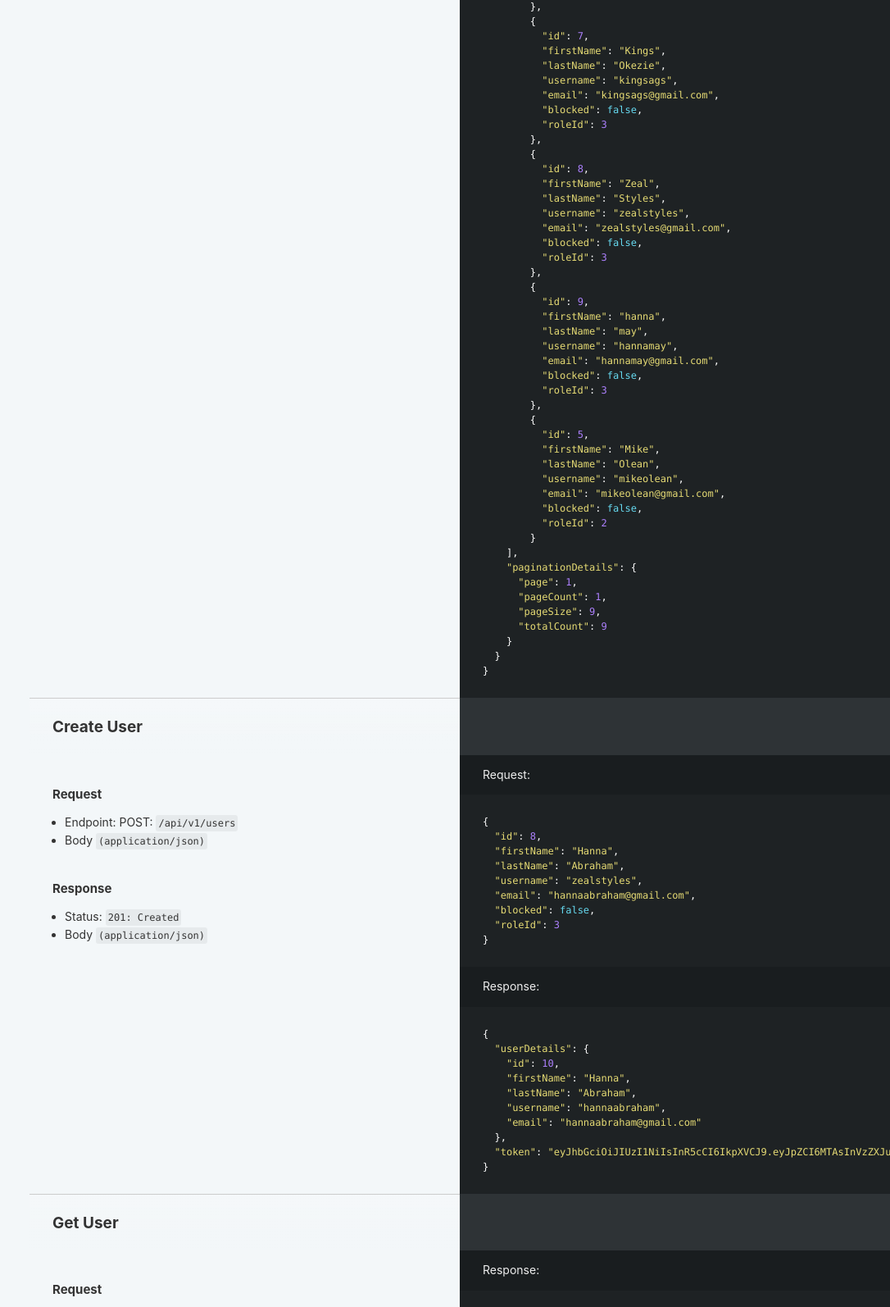
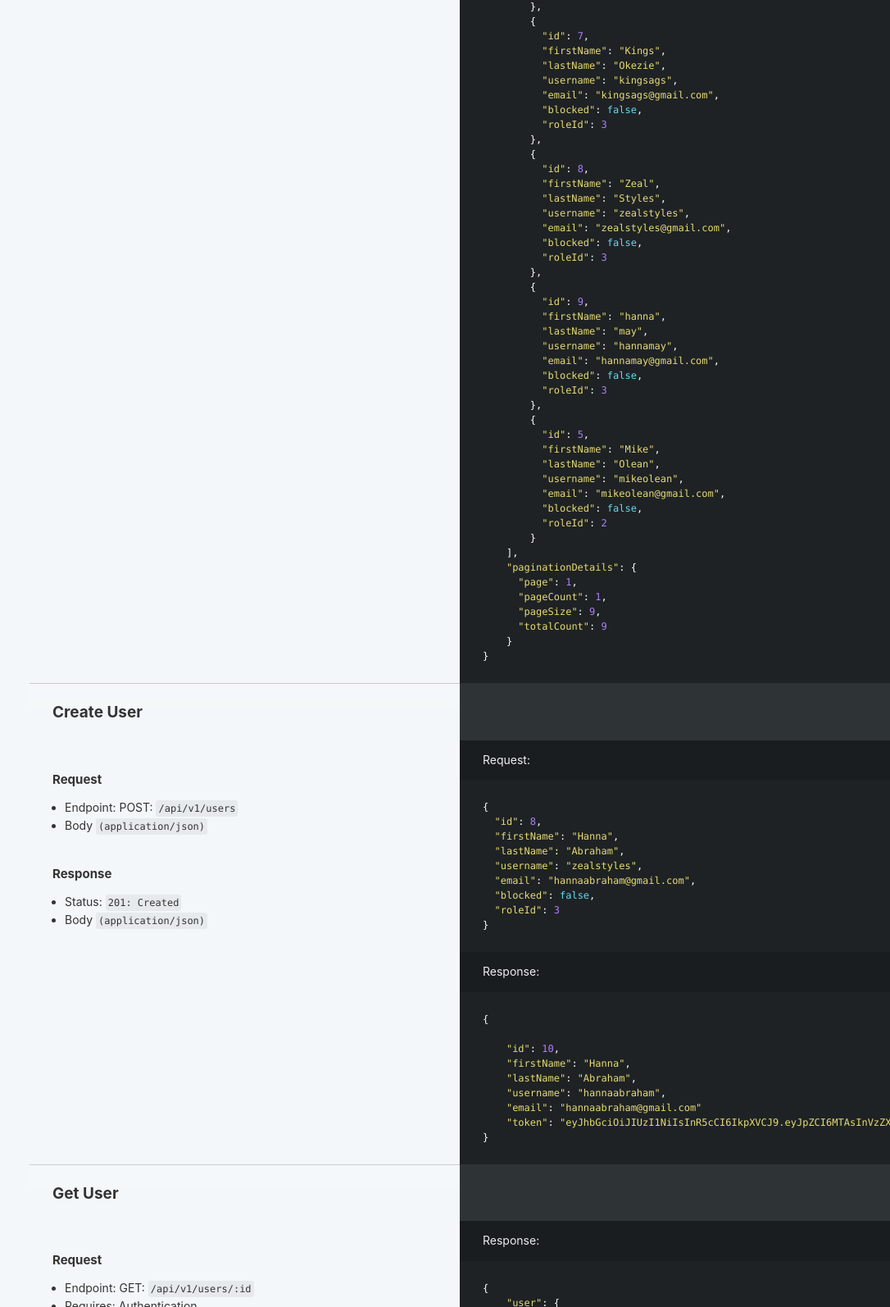
Before and after one commit to Hector101/e-Document-Manager, a website: page client/index.html in a window 1280 px wide. Shown: the part 3191-4785 px from the top of the page at 82% size, without its empty margins (194-1280 px from the left). Drawn offline with Linux system fonts and the light colour scheme.

Commit message:
chore(implement-feedback): fix slate documentation issue

```diff
--- a/client/index.html
+++ b/client/index.html
@@ -429,8 +429,8 @@
 <blockquote>
 <p>Sample JSON structured response:</p>
 </blockquote>
-<pre class="highlight javascript tab-javascript"><code><span class="s2">"pagination"</span><span class="p">:</span> <span class="p">{</span>
-    <span class="s2">"documets"</span><span class="p">:</span> <span class="p">[</span>
+<pre class="highlight javascript tab-javascript"><code><span class="s2"></span><span class="p"></span> <span class="p">{</span>
+    <span class="s2">"users"</span><span class="p">:</span> <span class="p">[</span>
         <span class="p">{</span>
           <span class="s2">"id"</span><span class="p">:</span> <span class="mi">1</span><span class="p">,</span>
           <span class="s2">"firstName"</span><span class="p">:</span> <span class="s2">"Mighty"</span><span class="p">,</span>
@@ -519,7 +519,6 @@
       <span class="s2">"pageSize"</span><span class="p">:</span> <span class="mi">9</span><span class="p">,</span>
       <span class="s2">"totalCount"</span><span class="p">:</span> <span class="mi">9</span>
     <span class="p">}</span>
-  <span class="p">}</span>
 <span class="p">}</span>
 </code></pre><h3 id='request'>Request</h3>
 <ul>
@@ -568,14 +567,13 @@
 <p>Response:</p>
 </blockquote>
 <pre class="highlight javascript tab-javascript"><code><span class="p">{</span>
-  <span class="s2">"userDetails"</span><span class="p">:</span> <span class="p">{</span>
+
     <span class="s2">"id"</span><span class="p">:</span> <span class="mi">10</span><span class="p">,</span>
     <span class="s2">"firstName"</span><span class="p">:</span> <span class="s2">"Hanna"</span><span class="p">,</span>
     <span class="s2">"lastName"</span><span class="p">:</span> <span class="s2">"Abraham"</span><span class="p">,</span>
     <span class="s2">"username"</span><span class="p">:</span> <span class="s2">"hannaabraham"</span><span class="p">,</span>
     <span class="s2">"email"</span><span class="p">:</span> <span class="s2">"hannaabraham@gmail.com"</span>
-  <span class="p">},</span>
-  <span class="s2">"token"</span><span class="p">:</span> <span class="s2">"eyJhbGciOiJIUzI1NiIsInR5cCI6IkpXVCJ9.eyJpZCI6MTAsInVzZXJuYW1ljoiaGFubmFhYnJhaGFtIiwicm9sZUlkIjozLCJpYXQiOjE1MDIwNjMyNDgsImV4cCI6MjEwNjg2MzI0OH0.A8x3Vm0h5LViN9yc_AhB1NJaxJsrth0FxLxdHDtAhSo"</span>
+    <span class="s2">"token"</span><span class="p">:</span> <span class="s2">"eyJhbGciOiJIUzI1NiIsInR5cCI6IkpXVCJ9.eyJpZCI6MTAsInVzZXJuYW1ljoiaGFubmFhYnJhaGFtIiwicm9sZUlkIjozLCJpYXQiOjE1MDIwNjMyNDgsImV4cCI6MjEwNjg2MzI0OH0.A8x3Vm0h5LViN9yc_AhB1NJaxJsrth0FxLxdHDtAhSo"</span>
 <span class="p">}</span>
 </code></pre><h3 id='request-2'>Request</h3>
 <ul>
```
